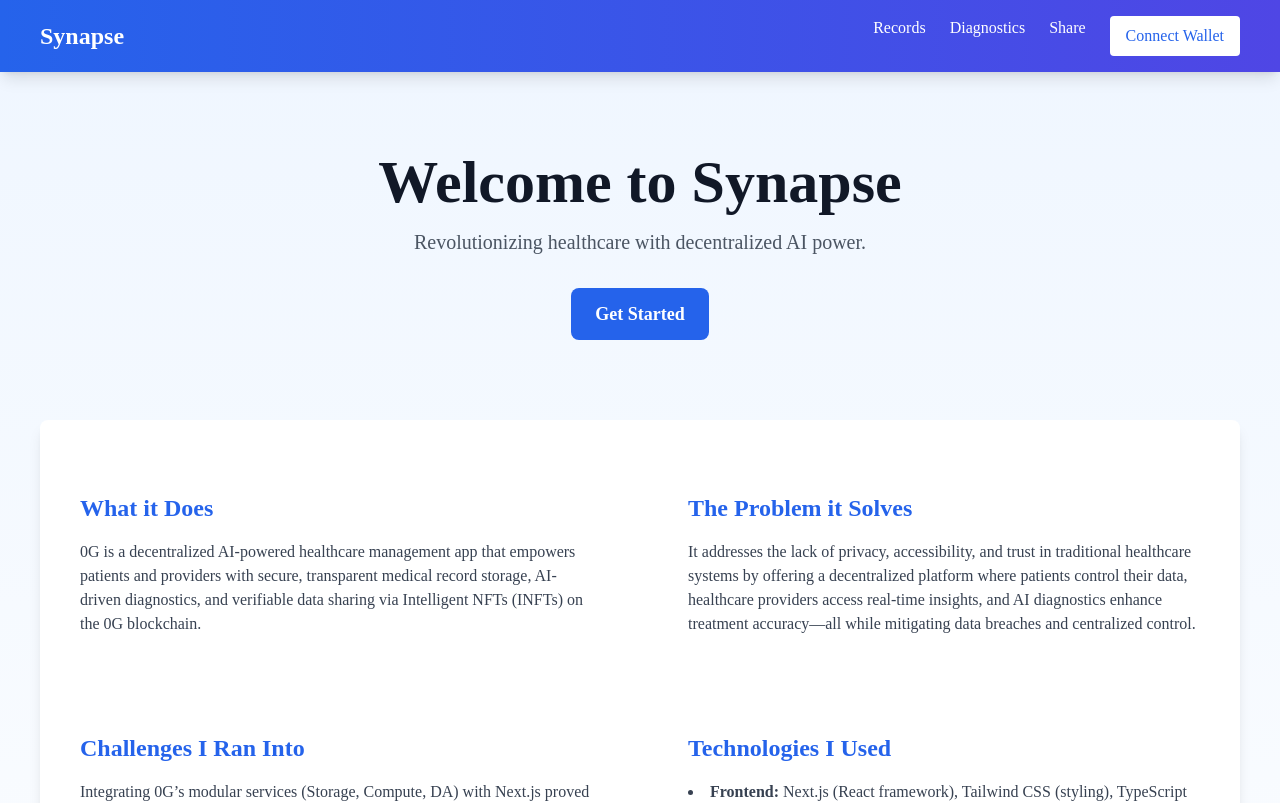
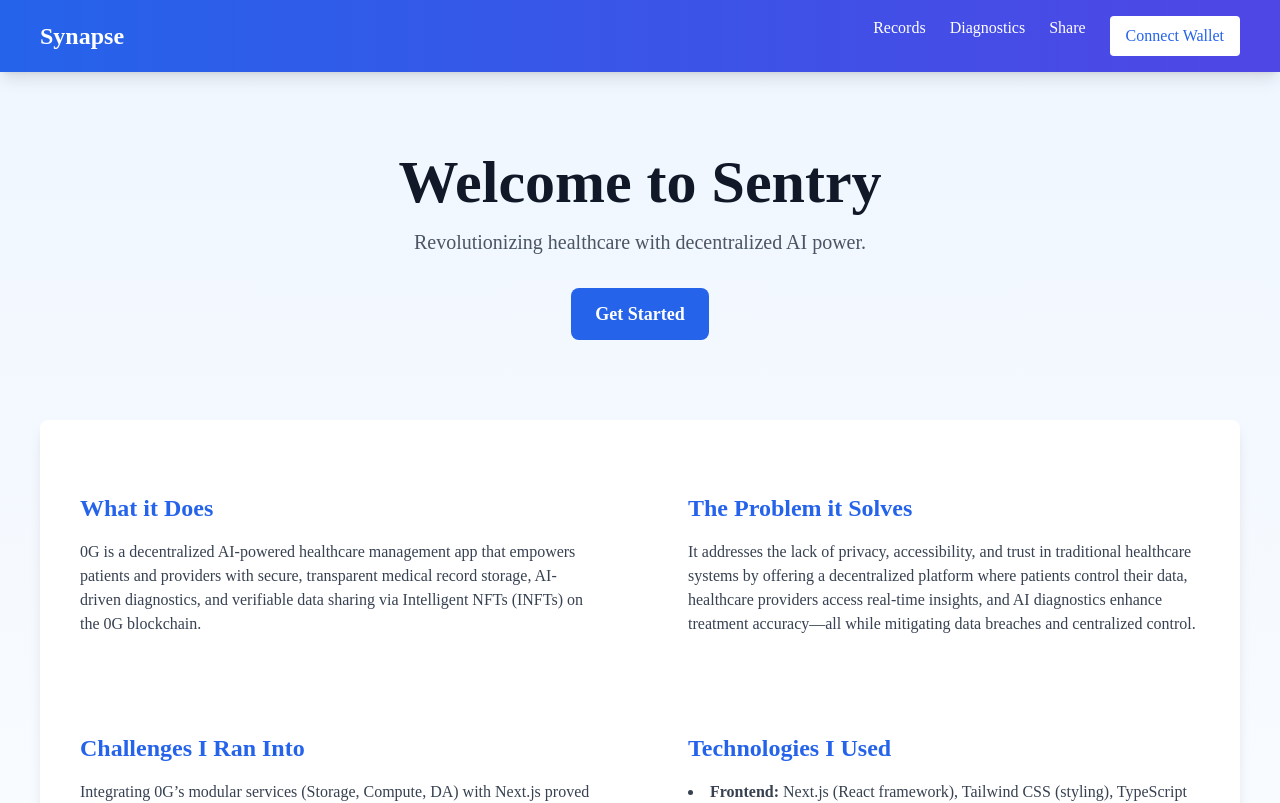
Before and after one commit to Wadill/sentry, a Next.js app in the folder sentry-dapp/: page / in a window 1280 px wide. Shown: the top 803 px of the page. Built offline with nearby package versions, Linux system fonts and the light colour scheme.

Commit message:
Sentry op

```diff
--- a/sentry-dapp/app/page.tsx
+++ b/sentry-dapp/app/page.tsx
@@ -15,7 +15,7 @@
           transition={{ duration: 0.8 }}
           className="text-5xl md:text-6xl font-bold text-gray-900 mb-4"
         >
-          Welcome to Synapse
+          Welcome to Sentry
         </motion.h1>
         <motion.p
           initial={{ opacity: 0 }}
```
